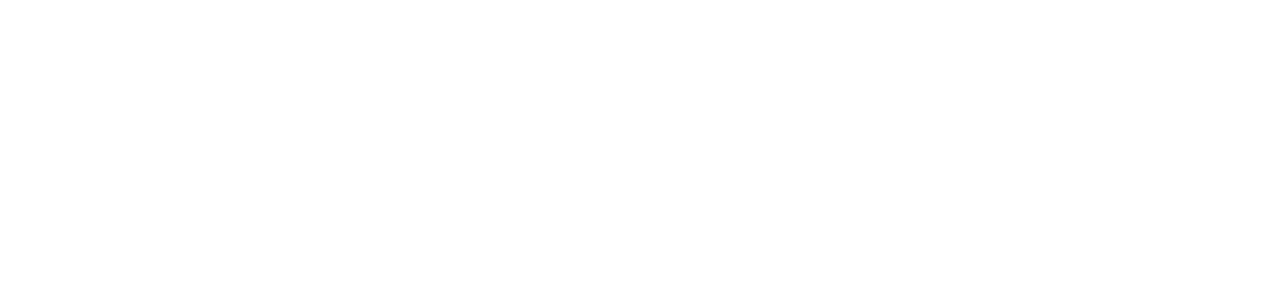
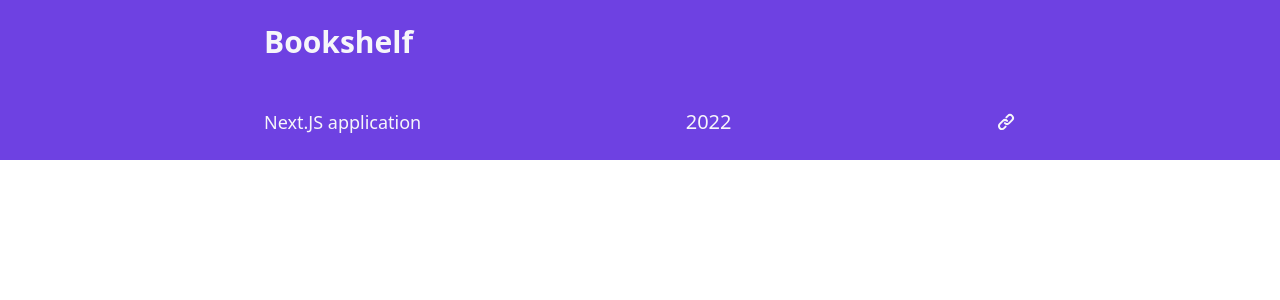
Before and after one commit to Voloshin-Sergei/Bookshelf_Next, a Next.js app: page / in a window 1280 px wide. Shown: the top 300 px of the page. Built offline with nearby package versions, Linux system fonts and the light colour scheme.

Commit message:
feat: added Layout

```diff
--- /dev/null
+++ b/components/Layout/Layout.tsx
@@ -0,0 +1,24 @@
+import { ReactNode, FC } from 'react';
+import Head from 'next/head';
+import { Header } from '../Header';
+import { Footer } from '../Footer';
+
+interface LayoutProps {
+  children: ReactNode;
+}
+
+export const Layout: FC<LayoutProps> = ({ children }) => {
+  return (
+    <>
+      <Head>
+        <link
+          href="https://fonts.googleapis.com/css2?family=Montserrat:wght@400;500;700&display=swap"
+          rel="stylesheet"
+        />
+      </Head>
+      <Header text="Bookshelf" color="text-secondary" />
+      <main>{children}</main>
+      <Footer />
+    </>
+  );
+};
--- /dev/null
+++ b/components/Layout/index.ts
@@ -0,0 +1 @@
+export { Layout } from './Layout';
--- a/pages/_app.tsx
+++ b/pages/_app.tsx
@@ -1,8 +1,13 @@
-import '../styles/globals.css'
-import type { AppProps } from 'next/app'
+import '../styles/globals.css';
+import type { AppProps } from 'next/app';
+import { Layout } from '../components/Layout';
 
 function MyApp({ Component, pageProps }: AppProps) {
-  return <Component {...pageProps} />
+  return (
+    <Layout>
+      <Component {...pageProps} />
+    </Layout>
+  );
 }
 
-export default MyApp
+export default MyApp;
```
